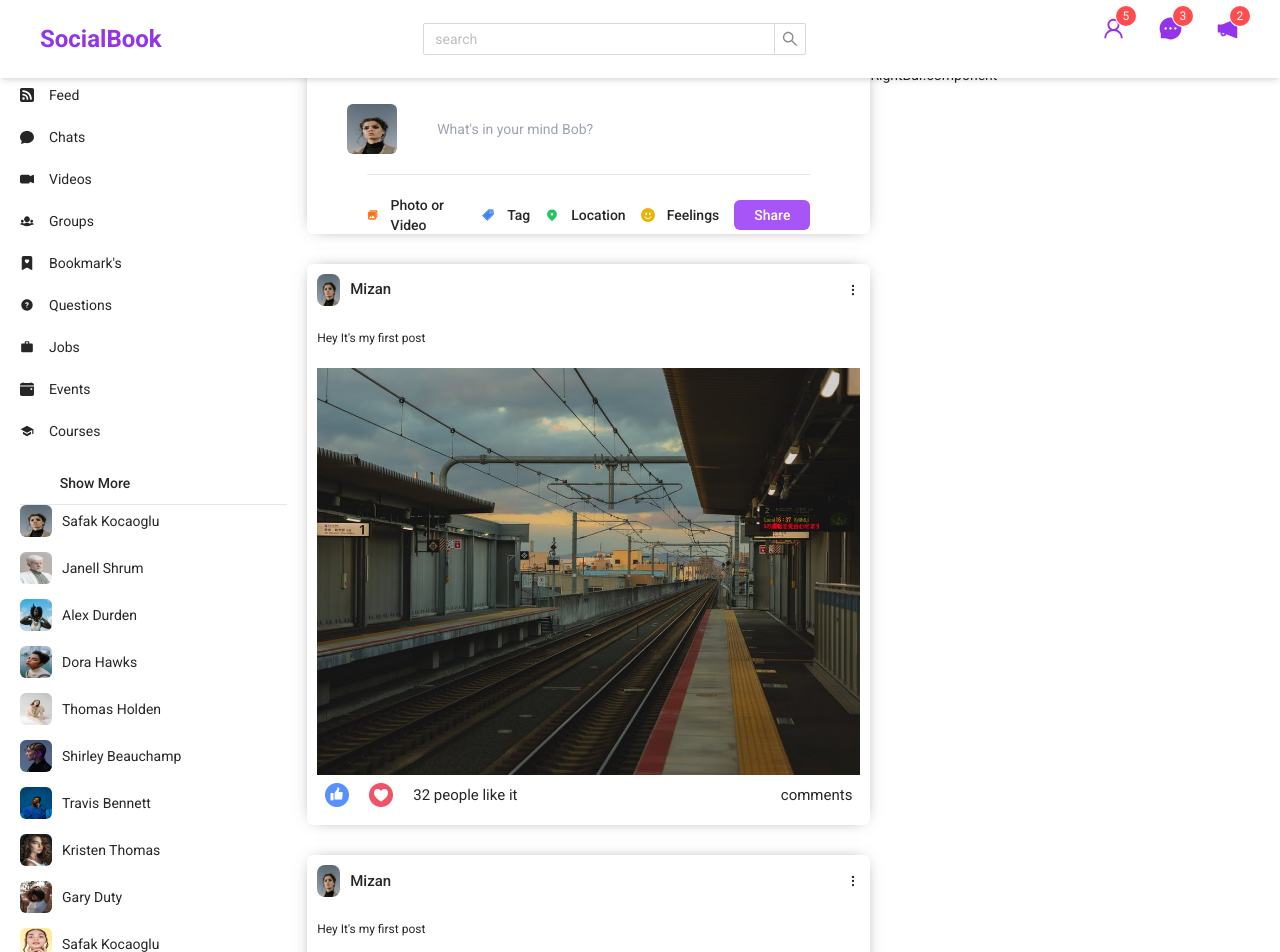
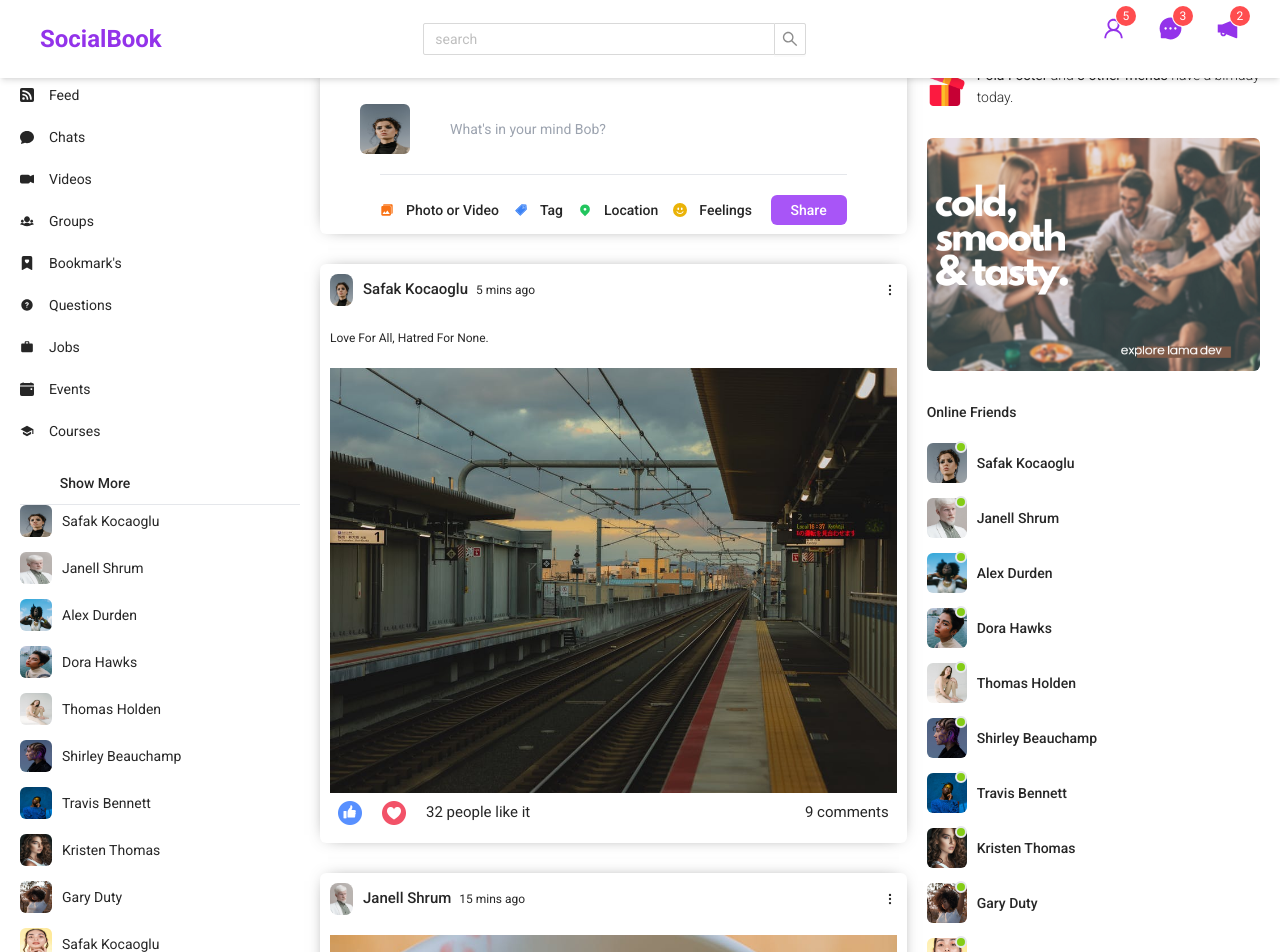
Before and after one commit to mizan4392/socialBook, a React (Vite) app in the folder client/: page / in a window 1280 px wide. Shown: the top 952 px of the page. Built offline with nearby package versions, Linux system fonts and the light colour scheme.

Commit message:
right-bar

```diff
--- a/client/src/components/Feed/Feed.component.tsx
+++ b/client/src/components/Feed/Feed.component.tsx
@@ -1,4 +1,5 @@
 import React from "react";
+import { Posts } from "../../data";
 import Post from "../post/Post.component";
 import Share from "../share/Share.component";
 
@@ -9,11 +10,9 @@ export default function Feed({}: Props) {
     <div className="flex-[5.5]">
       <div className="p-20px">
         <Share />
-        <Post post={undefined} />
-        <Post />
-        <Post />
-        <Post />
-        <Post />
+        {Posts?.map((p) => (
+          <Post key={p.id} post={p} />
+        ))}
       </div>
     </div>
   );
--- /dev/null
+++ b/client/src/components/Online/Online.component.tsx
@@ -0,0 +1,22 @@
+import React from "react";
+import { UserI } from "../../data";
+
+type Props = {
+  user: UserI;
+};
+
+export default function Online({ user }: Props) {
+  return (
+    <li className="flex items-center mb-[15px]">
+      <div className="mr-[10px] relative ">
+        <img
+          className="w-[40px] h-[40px] rounded-md object-cover "
+          src={user.profilePicture}
+          alt=""
+        />
+        <span className="w-3 h-3 rounded-md bg-lime-500 absolute top-[-2px] right-0 border-2 border-white-500"></span>
+      </div>
+      <span className="font-medium">{user.username}</span>
+    </li>
+  );
+}
--- a/client/src/components/post/Post.component.tsx
+++ b/client/src/components/post/Post.component.tsx
@@ -20,25 +20,23 @@ export default function Post({ post }: Props) {
           <div className="flex items-center">
             <img
               className="w-[23px] h-[32px] rounded-lg object-cover "
-              //   src={Users.filter((u) => u.id === post?.userId)[0].profilePicture}
-              src="/assets/person/1.jpeg"
+              src={Users.filter((u) => u.id === post?.userId)[0].profilePicture}
               alt=""
             />
             <span className="text-[15px] font-medium ml-[10px]">
-              Mizan
-              {/* {Users.filter((u) => u.id === post?.userId)[0].username} */}
+              {Users.filter((u) => u.id === post?.userId)[0].username}
             </span>
-            <span className="text-[12px]">{post?.date}</span>
+            <span className="ml-2 text-[12px]">{post?.date}</span>
           </div>
           <div className="">
             <FiMoreVertical />
           </div>
         </div>
         <div className="mt-[20px]">
-          <span className="text-[12px]">Hey It's my first post</span>
+          <span className="text-[12px]">{post?.desc}</span>
           <img
             className="mt-[20px] w-full max-h-[500px] object-contain"
-            src="assets/post/1.jpeg"
+            src={post?.photo}
             alt=""
           />
         </div>
--- a/client/src/components/rightBar/RightBar.component.tsx
+++ b/client/src/components/rightBar/RightBar.component.tsx
@@ -1,7 +1,43 @@
 import React from "react";
+import { Users } from "../../data";
+import Online from "../Online/Online.component";
 
 type Props = {};
 
 export default function RightBar({}: Props) {
-  return <div className="flex-[4]">RightBar.component</div>;
+  const HomeRightBar = () => {
+    return (
+      <>
+        <div className="flex items-center">
+          <img
+            className="w-[40px] h-[40px] mr-[10px]"
+            src="assets/gift.png"
+            alt=""
+          />
+          <span className="text-md font-light	">
+            <b>Pola Foster</b> and <b>3 other friends</b> have a birhday today.
+          </span>
+        </div>
+        <img
+          className="w-full rounded-md mb-[30px] mt-[30px]"
+          src="assets/ad.png"
+          alt=""
+        />
+        <h4 className="mb-[20px]">Online Friends</h4>
+        <ul className="p-0 m-0 list-none">
+          {Users.map((u) => (
+            <Online key={u.id} user={u} />
+          ))}
+        </ul>
+      </>
+    );
+  };
+
+  return (
+    <div className="flex-[3.5]">
+      <div className="px-[20px]">
+        <HomeRightBar />
+      </div>
+    </div>
+  );
 }
--- a/client/src/components/share/Share.component.tsx
+++ b/client/src/components/share/Share.component.tsx
@@ -21,7 +21,7 @@ export default function Share({}: Props) {
           />
         </div>
         <hr className="m-[20px]" />
-        <div className="flex items-center justify-center">
+        <div className="flex items-center justify-between">
           <div className="flex ml-[20px]">
             <div className="flex items-center mr-[15px] cursor-pointer ">
               <IoMdPhotos className="text-sm mr-3 text-orange-500 " />
```
